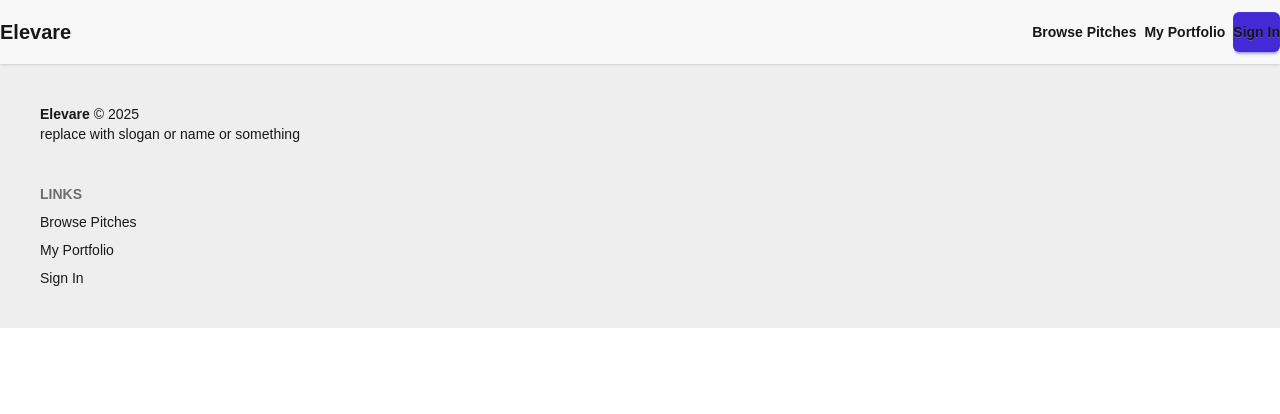
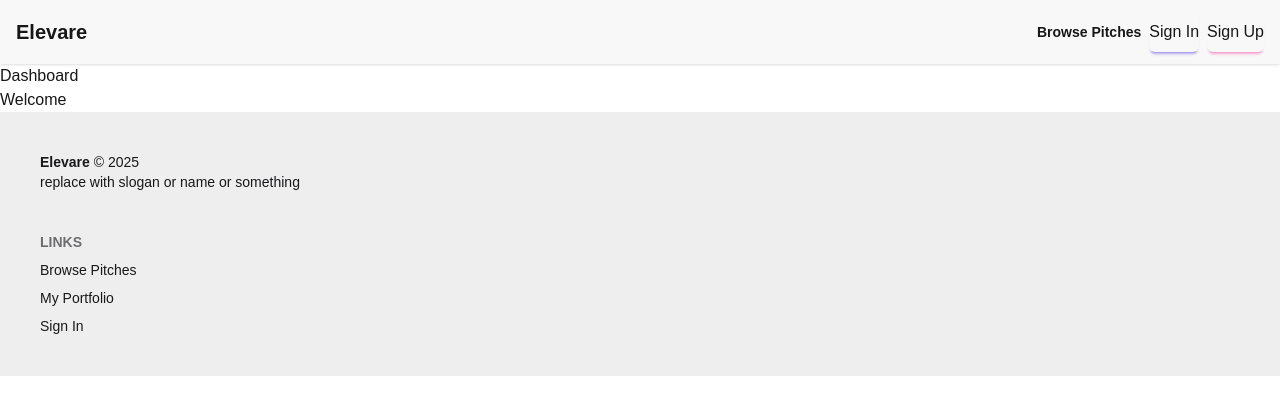
Before and after one commit to EmmaMartin123/Industrial_Project, a Next.js app in the folder frontend/: page /dashboard in a window 1280 px wide. Shown: the top 414 px of the page. Built offline with nearby package versions, Linux system fonts and the light colour scheme; no server answers.

Commit message:
checkAuth() on page load for correct state updates

```diff
--- a/frontend/app/dashboard/page.tsx
+++ b/frontend/app/dashboard/page.tsx
@@ -1,7 +1,14 @@
+"use client"
+
+import { useAuthStore } from "@/store/authStore"
+
 export default function DashboardPage() {
+	const { authUser } = useAuthStore()
+
   return (
     <div>
-
+			<h1>Dashboard</h1>
+			<h3>Welcome {authUser?.email}</h3>
 		</div>
   )
 }
--- a/frontend/app/login/page.tsx
+++ b/frontend/app/login/page.tsx
@@ -36,13 +36,11 @@ export default function LoginPage() {
 		</div>
 	);
 
-	console.log(authUser)
-
 	return (
 		<div className="min-h-screen flex items-center justify-center bg-base-200">
 			<div className="card w-full max-w-sm shadow-xl bg-base-100">
 				<div className="card-body">
-					<h2 className="card-title text-center mb-4">Login / Sign Up</h2>
+					<h2 className="card-title text-center mb-4">Login</h2>
 
 					<input
 						type="email"
--- a/frontend/app/signup/page.tsx
+++ b/frontend/app/signup/page.tsx
@@ -38,9 +38,6 @@ export default function SignupPage() {
 		</div>
 	);
 
-	console.log(authUser)
-
-
 	return (
 		<div className="min-h-screen flex items-center justify-center bg-base-200">
 			<div className="card w-full max-w-sm shadow-xl bg-base-100">
--- a/frontend/components/Navbar.tsx
+++ b/frontend/components/Navbar.tsx
@@ -1,17 +1,72 @@
-"use client";
+"use client"
+
+import { useAuthStore } from "@/store/authStore"
+import { useRouter } from "next/navigation"
+import { useEffect } from "react"
 
 export default function Navbar() {
+	const router = useRouter()
+	const { authUser, logout, checkAuth } = useAuthStore()
+
+	const handleLogout = async () => {
+		await logout()
+		router.push("/login")
+	}
+
+  useEffect(() => {
+    checkAuth()
+  }, [checkAuth])
+
+	console.log(authUser)
+
 	return (
-		<nav className="navbar bg-base-200 shadow">
+		<nav className="navbar bg-base-200 shadow px-4">
 			<div className="flex-1">
-				<a className="btn btn-ghost normal-case text-xl">Elevare</a>
+				<a
+					className="btn btn-ghost normal-case text-xl"
+					onClick={() => router.push("/")}
+				>
+					Elevare
+				</a>
 			</div>
 
 			<div className="flex-none hidden md:flex space-x-2">
-				<a className="btn btn-ghost">Browse Pitches</a>
-				<a className="btn btn-ghost">My Portfolio</a>
-				<a className="btn btn-primary rounded-md">Sign In</a>
+				<a className="btn btn-ghost" onClick={() => router.push("/browse")}>
+					Browse Pitches
+				</a>
+
+				{authUser ? (
+					<>
+						<a
+							className="btn btn-ghost"
+							onClick={() => router.push("/dashboard")}
+						>
+							My Portfolio
+						</a>
+						<button
+							className="btn btn-error rounded-md"
+							onClick={handleLogout}
+						>
+							Logout
+						</button>
+					</>
+				) : (
+					<>
+						<button
+							className="btn btn-primary rounded-md"
+							onClick={() => router.push("/login")}
+						>
+							Sign In
+						</button>
+						<button
+							className="btn btn-secondary rounded-md"
+							onClick={() => router.push("/signup")}
+						>
+							Sign Up
+						</button>
+					</>
+				)}
 			</div>
 		</nav>
-	);
+	)
 }
```
